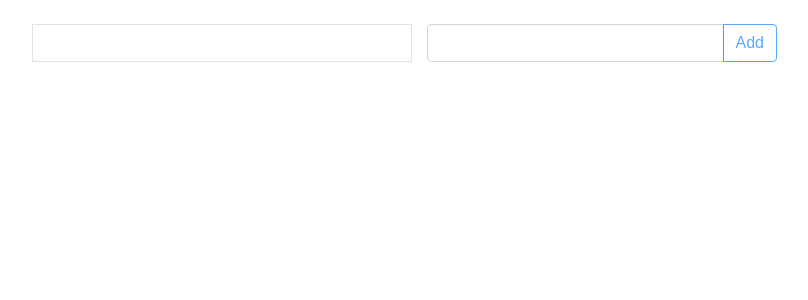
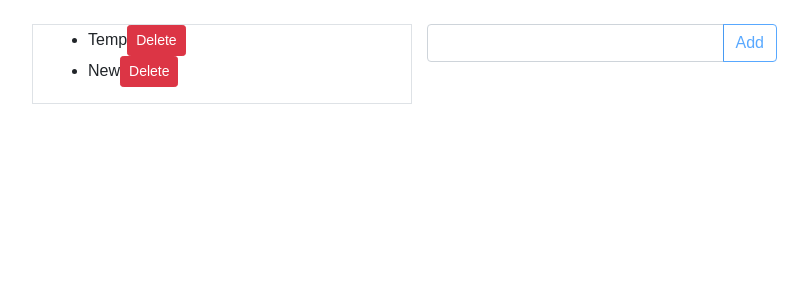
Before and after one commit to bogutski/tracker, a React (Create React App) app: page / in a window 1280 px wide. Shown: the top 300 px of the page, without its empty margins (38-846 px from the left). Built offline with nearby package versions, Linux system fonts and the light colour scheme.

Commit message:
todo example delete

```diff
--- a/src/layout/App.js
+++ b/src/layout/App.js
@@ -1,13 +1,12 @@
 import React, { Component } from 'react';
 
 class App extends Component {
-
   constructor(props) {
     super(props);
 
     this.state = {
       todoInput: '',
-      todoList: []
+      todoList: ['Temp', 'New'],
     };
   }
 
@@ -23,12 +22,19 @@ class App extends Component {
   }
 
   inputChange(v) {
-    let todoInputValid = v.length >= 3 ;
+    const todoInputValid = v.trim().length >= 3;
 
     this.setState({
       todoInput: v,
-      todoInputValid
-    })
+      todoInputValid,
+    });
+  }
+
+  deleteItem(todo) {
+    console.log(todo);
+    const todoList = this.state.todoList.filter(el => el !== todo);
+
+    this.setState({ todoList }, () => { console.log(this.state); });
   }
 
   render() {
@@ -38,7 +44,15 @@ class App extends Component {
 
           <div className="col-6  col-sm-4 col-md-6 col-lg-4 border">
             <ul>
-              {this.state.todoList.map(el => <li key={el}>{el}</li>)}
+              {this.state.todoList.map(el =>
+                (
+                  <li key={el}>{el}
+                    <span
+                      className="btn btn-danger btn-sm"
+                      onClick={() => this.deleteItem(el)}
+                    >Delete
+                    </span>
+                  </li>))}
             </ul>
           </div>
 
@@ -48,13 +62,14 @@ class App extends Component {
                 className="form-control"
                 type="text"
                 value={this.state.todoInput}
-                onChange={(e) => this.inputChange(e.target.value)}
+                onChange={e => this.inputChange(e.target.value)}
               />
               <div className="input-group-append">
                 <button
                   disabled={!this.state.todoInputValid}
                   className="btn btn-outline-primary"
-                  onClick={() => this.addTodo()}>Add
+                  onClick={() => this.addTodo()}
+                >Add
                 </button>
               </div>
             </div>
```
